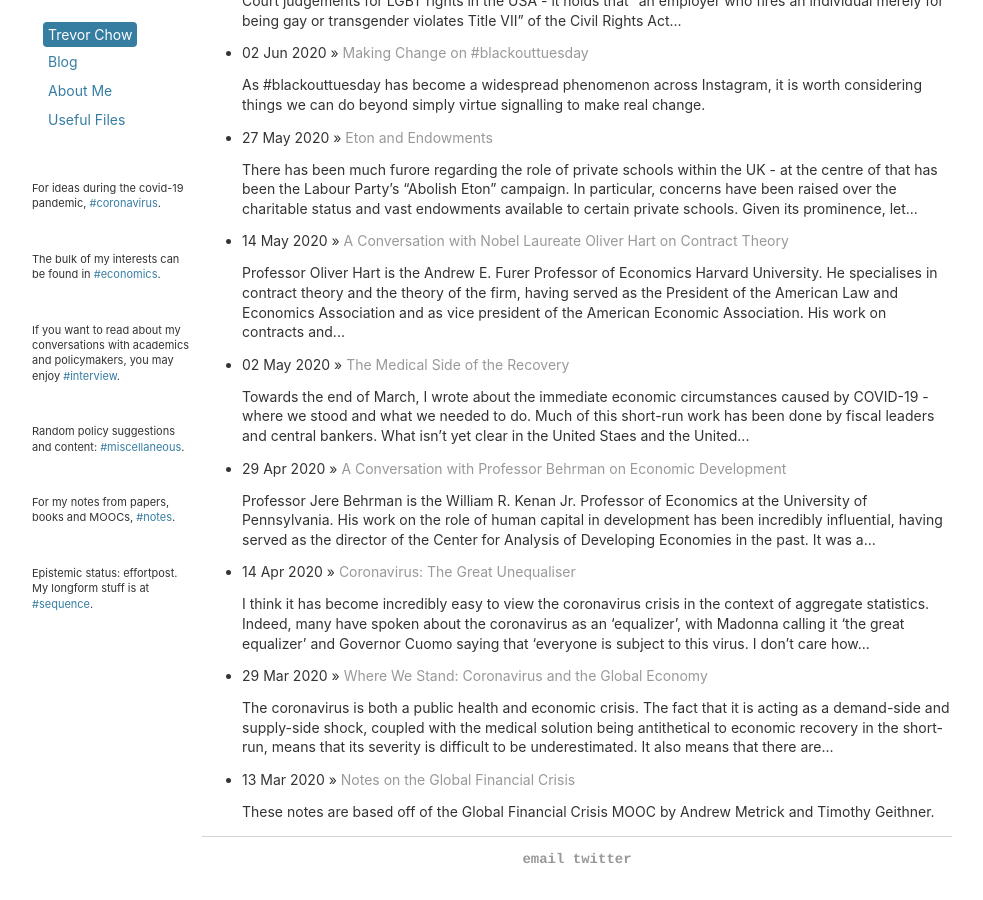
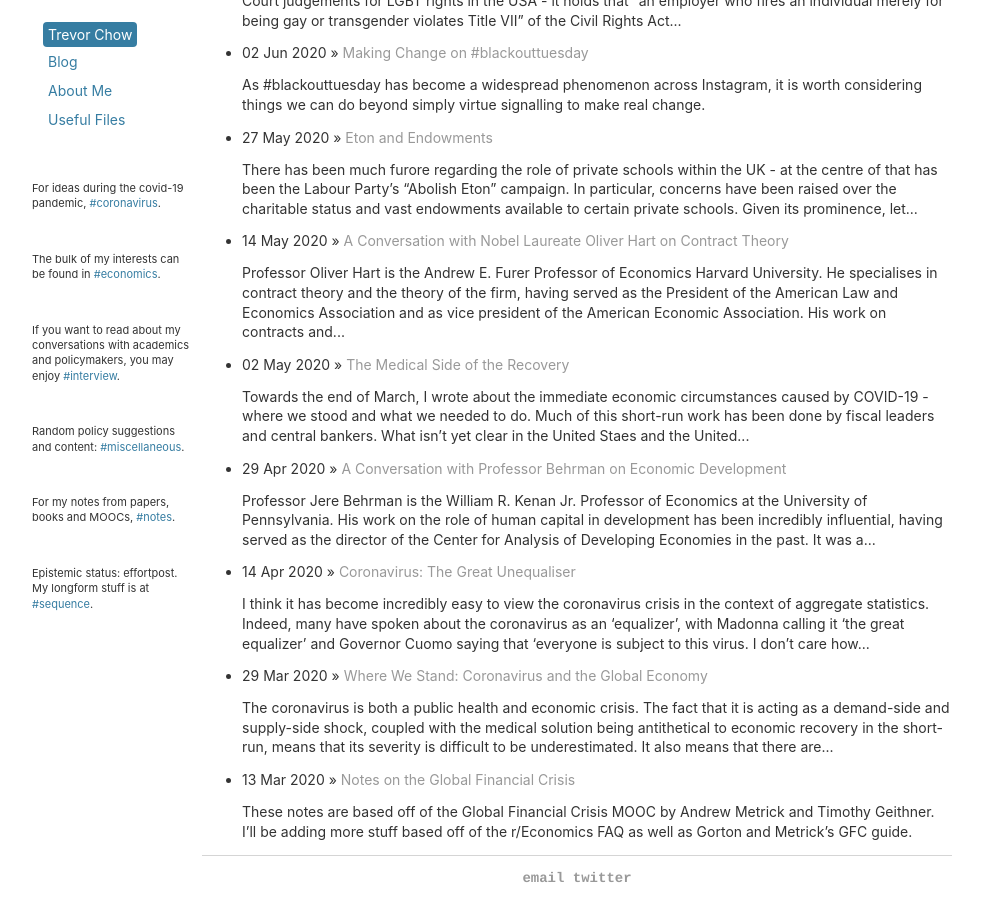
Before and after one commit to tmychow/tmychow.github.io, a Jekyll site: the page built from index.html, in a window 1280 px wide and 900 px high, scrolled down 659 px. Shown: the whole window, without its empty margins (28-1011 px from the left). Built offline with Jekyll 4.4.1, drawn with Linux system fonts in a browser that asks for light colours; some of the changed lines change nothing that is shown.

Commit message:
Update 2020-03-13-notes-on-the-global-financial-crisis.md

```diff
--- a/_posts/2020-03-13-notes-on-the-global-financial-crisis.md
+++ b/_posts/2020-03-13-notes-on-the-global-financial-crisis.md
@@ -5,7 +5,7 @@ date: 2020-03-13
 tags: economics notes
 ---
 
-These notes are based off of the Global Financial Crisis MOOC by Andrew Metrick and Timothy Geithner.
+These notes are based off of the Global Financial Crisis MOOC by Andrew Metrick and Timothy Geithner. I'll be adding more stuff based off of the r/Economics FAQ as well as Gorton and Metrick's GFC guide.
 
 **Table of Contents**
 
@@ -93,7 +93,7 @@ There are different ways to structure mortgages.
 
 Mortgages are also distinguished by whether they are prime or non-prime.
 
--	A prime mortgage conforms to Government Sponsored Enterprise standards - that is, regulations set by Fannie and Freddie. This means the maximum loan size is \$417,000, there is a limit on the loan-to-value ratio, there is a limit on the borrower's credit score and there are rules about occupancy.
+-	A prime mortgage conforms to Government Sponsored Enterprise standards - that is, regulations set by Fannie and Freddie. This means the maximum loan size is $417,000, there is a limit on the loan-to-value ratio, there is a limit on the borrower's credit score and there are rules about occupancy.
 - If a mortgage is prime, Fannie and Freddie will buy and guarantee it. They can then be packaged into mortgage-backed securities that are as safe as government bonds, because they are government-backed.
 - Clearly it is impossible to guarantee people won't prepay mortgages or that interest rates will fall. However, in terms of ensuring the timely payment of the interest and the principal, it is as safe as you get.
 
@@ -116,11 +116,11 @@ There are many types of non-prime mortgages.
 **What is the shadow banking system?**
 
 -	When depositors given banks money, they loan it out to borrowers. This creates a short-term debt from the bank to the depositor, and a long-term debt from borrowers to the bank.
-- Because the FDIC only insures the first $100,000 of your savings, there is a demand for a shadow banking system.
+- Because the FDIC only insures the first <span>$</span>100,000 of your savings, there is a demand for a shadow banking system.
 
 **What are safe assets?**
 
--	Safe assets have information insensitivity - that is, although it is not risk free, you can get no advantage on its worth via finding out more information. For example, a $1 bill is a safe asset.
+-	Safe assets have information insensitivity - that is, although it is not risk free, you can get no advantage on its worth via finding out more information. For example, a <span>$</span>1 bill is a safe asset.
 - Some things can go from being information insensitive to information sensitive. If you lose faith in the integrity of a bank, this may undermine the safety of their assets. Other assets are always information sensitive e.g. shares in the stock market, the private debt of third party or the government debt of an unstable country.
 
 **How did the demand for safe assets change?**
@@ -128,13 +128,13 @@ There are many types of non-prime mortgages.
 -	Notice that between 2003 and 2007, short-term interest rates in the US increased by 4%. This ought to increase longer-term rates. However, the 10-year Treasury bond rate stayed pretty static.
 - The 30-year fixed mortgage interest rate is traditionally around 1.5 to 2 percentage points more than the 10-year Treasury rate. Because the Treasury rate stayed low, so did mortgage rates. This created a booming housing market.
 - Before he was Chairman of the Federal Reserve, Ben Bernanke suggested that this conundrom was due to a global savings glut. That is, emerging markets and commodity rich countries with large current account surpluses need to put their money somewhere, and they chose to buy lots of safe US government assets, keeping the Treasury rates low. This weakened the link between short and long-term interest rates.
-- For example, most of the China’s 2003-2007 \$900 billion current account surplus was spent on US Treasury securities, with around half of the \$600 billion current account surplus of the rest of Asia and \$100 billion from OPEC spent likewise. European countries also increased their demand for various types of safe assets. All of this combined to \$2.5 trillion in safe assets being bought, while the US government and GSEs only produced \$1 trillion and \$1.5 trillion in debt respectively.
-- The consequence was that domestic investors needed other AAA debt to invest in, and since safe corporate debt was rare, they went for residential mortgage-backed securities. This was exacerbated by the growth of institutional cash pools, with estimates suggesting that it rose from \$3 trillion to over \$4 trillion from 2003 to 2007. Unlike foreign investors, these domestic institutional investors were especially interested in short-term assets.
+- For example, most of the China’s 2003-2007 <span>$</span>900 billion current account surplus was spent on US Treasury securities, with around half of the <span>$</span>600 billion current account surplus of the rest of Asia and <span>$</span>100 billion from OPEC spent likewise. European countries also increased their demand for various types of safe assets. All of this combined to <span>$</span>2.5 trillion in safe assets being bought, while the US government and GSEs only produced <span>$</span>1 trillion and <span>$</span>1.5 trillion in debt respectively.
+- The consequence was that domestic investors needed other AAA debt to invest in, and since safe corporate debt was rare, they went for residential mortgage-backed securities. This was exacerbated by the growth of institutional cash pools, with estimates suggesting that it rose from <span>$</span>3 trillion to over <span>$</span>4 trillion from 2003 to 2007. Unlike foreign investors, these domestic institutional investors were especially interested in short-term assets.
 
 **How did the supply of safe assets change?**
 
 -	Safe assets, with the exception of precious metals, primarily involve the debt and currency of stable countries. Because of the scarcity as seen above, there was a demand for making new safe assets.
-- So if I gave you a certificate that said you now owned 1% of my \$300,000 house, that'd be a terrible safe asset to use in a purchase. Anyone who received would have to go value my house and they might not even be able to sell the house if they need the money. Instead I offer the first \$3,000 of the value of my house - either I have to pay you \$3,000, or if I can't and my house gets sold, you get the first \$3,000 of that sale. That seems pretty safe, especially if the debt-to-value ratio is low enough such that no one has an incentive to analyse the probability this might be over or under-valued. This creates information insensitivity and thus a safe asset.
+- So if I gave you a certificate that said you now owned 1% of my <span>$</span>300,000 house, that'd be a terrible safe asset to use in a purchase. Anyone who received would have to go value my house and they might not even be able to sell the house if they need the money. Instead I offer the first <span>$</span>3,000 of the value of my house - either I have to pay you <span>$</span>3,000, or if I can't and my house gets sold, you get the first <span>$</span>3,000 of that sale. That seems pretty safe, especially if the debt-to-value ratio is low enough such that no one has an incentive to analyse the probability this might be over or under-valued. This creates information insensitivity and thus a safe asset.
 - If we take a set of assets from an originating firm e.g. a bank with mortgages or an auto company with auto leases, we can put them in a trust pool, which is a separate entity. This is set up as a trust, which cannot go bankrupt. If it does run out of money to meet its obligations, it distributes the proceeds from selling the assets it has to claimants based on the rules decided when it was set up.
 - When it is set up, it issues bonds called asset-backed securities, in order to get the money to buy the initial assets from the originating firm. These bonds are split into tranches that go from AAA at the top, which gets paid first. AAA bonds are supposed to be safe - if they constitute 75% of the trust, the value of the asset pool would have to drop 25% for there to be a danger of non-payment. Because there is now a pool of assets, it is safer than every individual asset within the trust and can be sold to people.
 - For mortgages, these became mortgage-backed securities. Although many MBSs were guaranteed by Fannie and Freddie, by 2003 there was so much demand that private label MBSs were created - these were a mixture of residential MBSs, which contained mortgages that did not qualify for GSE guarantees, as well as commercial MBSs, since there was no government program to guarantee commercial mortgages.
```
